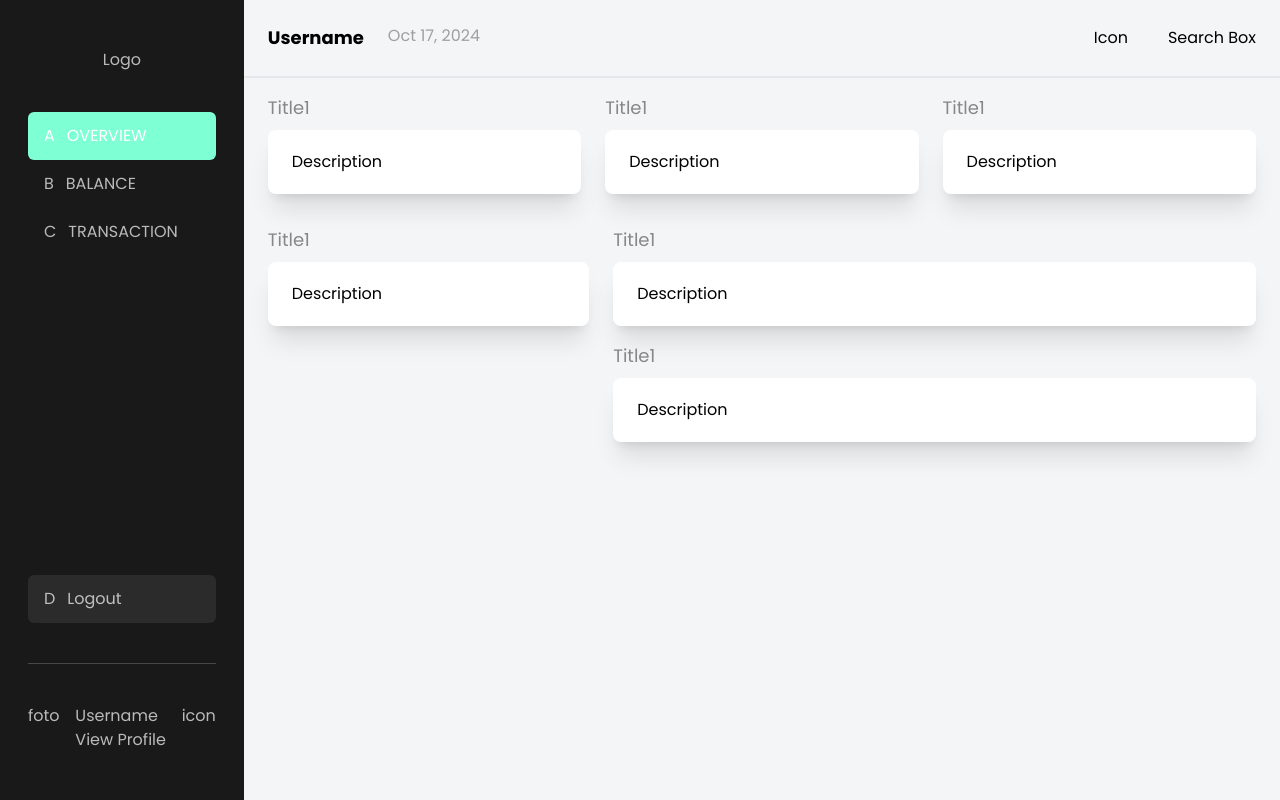
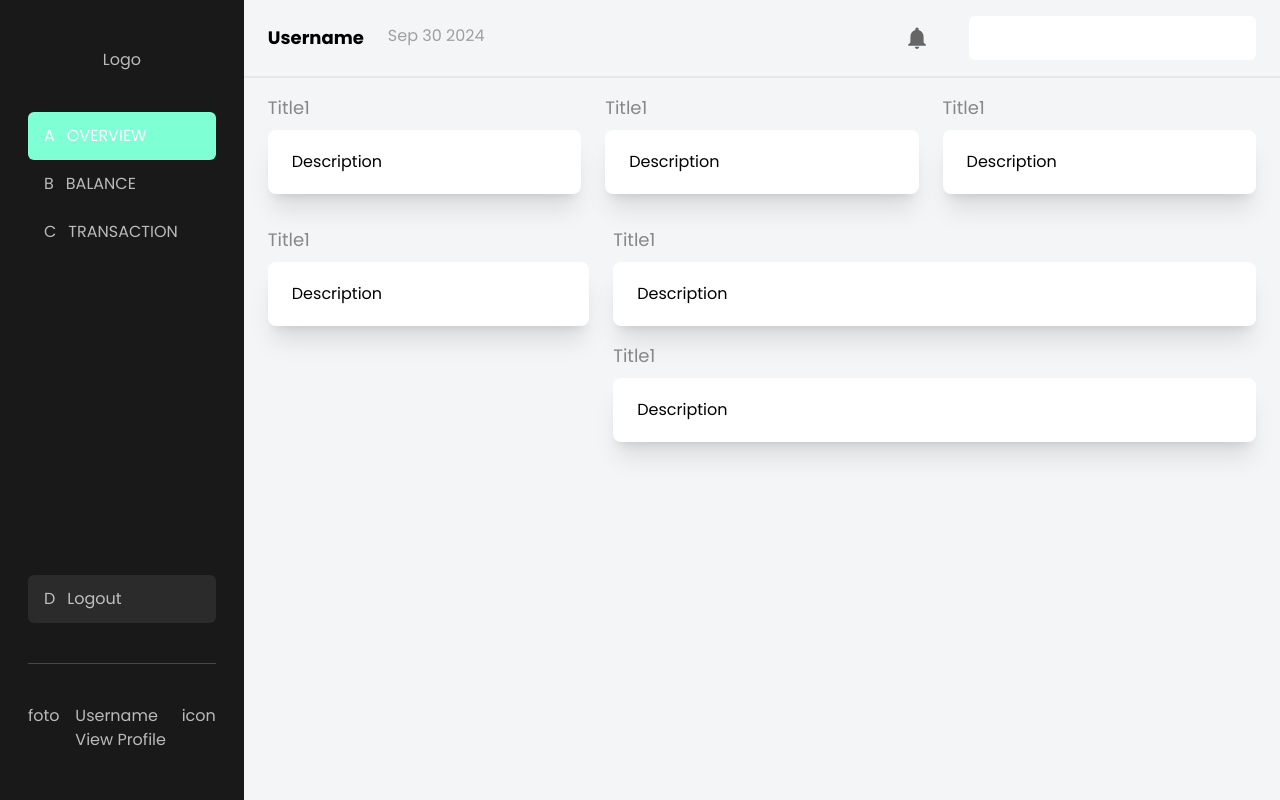
Before and after one commit to AchmadAkbarR/admin-ui, a React (Vite) app: page / in a window 1280 px wide. Built offline with nearby package versions, Linux system fonts and the light colour scheme.

Commit message:
react icon B

```diff
--- a/package.json
+++ b/package.json
@@ -10,6 +10,9 @@
     "preview": "vite preview"
   },
   "dependencies": {
+    "@emotion/react": "^11.13.3",
+    "@emotion/styled": "^11.13.0",
+    "@mui/icons-material": "^6.1.5",
     "react": "^18.3.1",
     "react-dom": "^18.3.1",
     "react-router-dom": "^6.27.0"
--- a/src/components/Elements/LabeledInput/Input.jsx
+++ b/src/components/Elements/LabeledInput/Input.jsx
@@ -1,10 +1,15 @@
 const Input = (props) => {
-  const { type, placeholder, name } = props;
+  const {
+    type,
+    placeholder,
+    name,
+    variant = "bg-special-mainBg border border-gray-03",
+  } = props;
 
   return (
     <input
       type={type}
-      className="py-3 ps-4 text-sm border rounded-md w-full bg-special-mainBg border-gray-03 text-gray-01 focus:border-black focus:outline-none focus:ring-0"
+      className={`${variant} py-3 ps-4 text-sm  rounded-md w-full text-gray-01 focus:border-black focus:outline-none focus:ring-0`}
       placeholder={placeholder}
       name={name}
       id={name}
--- a/src/components/Fragments/Header.jsx
+++ b/src/components/Fragments/Header.jsx
@@ -1,18 +1,25 @@
-import React from 'react'
+import Input from "../Elements/LabeledInput/Input";
+import NotificationsIcon from "@mui/icons-material/Notifications";
 
 const Header = () => {
+  const date = new Date().toDateString().slice(4);
+
   return (
-    <header className="border-b-2 p-6 flex items-center justify-between">
+    <header className="border-b-2 py-4 px-6 flex items-center justify-between">
       <div className="flex">
         <div className="font-bold text-lg">Username</div>
-    <div className="ms-6 text-gray-03">Oct 17, 2024</div>
+        <div className="ms-6 text-gray-03">{date}</div>
       </div>
       <div className="flex">
-    <div>Icon</div>
-    <div className="ms-10 hidden sm:block">Search Box</div>
+        <div className="self-center">
+          <NotificationsIcon className="text-gray-01 scale-110" />
+        </div>
+        <div className="ms-10 hidden sm:block">
+          <Input variant="bg-white w-80" />
+        </div>
       </div>
     </header>
-  )
-}
+  );
+};
 
-export default Header
+export default Header;
```
Also changed, not shown: 1 other file (tests, documents, lock files or other folders). Lines whose indentation alone changed are shown as unchanged.
